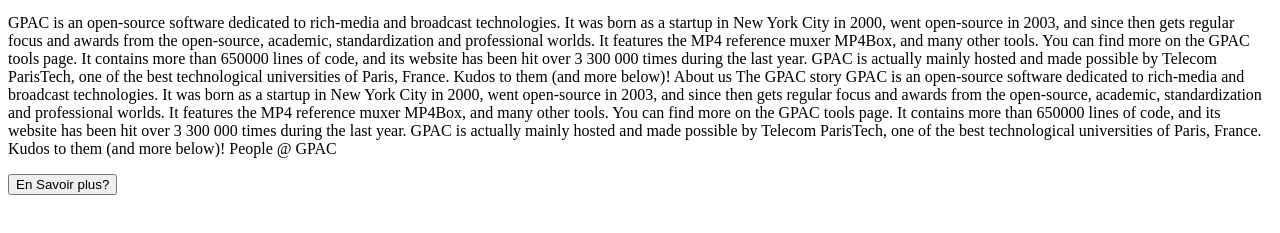
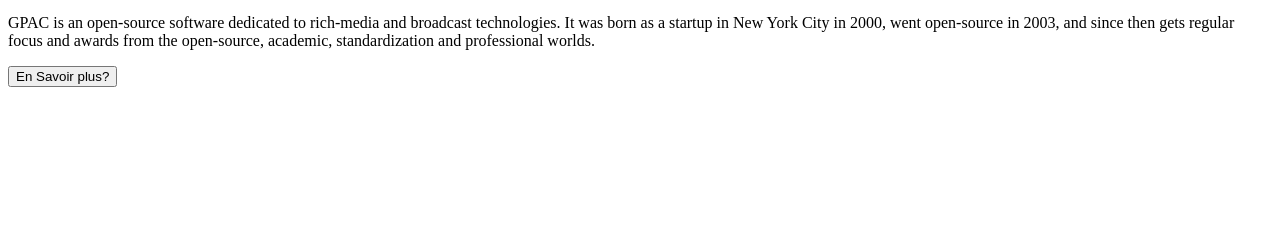
Before and after one commit to rolodub/TP_HTMLok2, a plain HTML site: page src/tp_html.html in a window 1280 px wide. Shown: the part 87-320 px from the top of the page. Drawn offline with Linux system fonts and the light colour scheme.

Commit message:
modif en cours

```diff
--- a/src/tp_html.html
+++ b/src/tp_html.html
@@ -12,19 +12,6 @@
 <a href="https://gpac.wp.imt.fr">Vous voulez en savoir plus?</a>
 <p>GPAC is an open-source software dedicated to rich-media and broadcast technologies. It was born as a startup in New York City in 2000, went open-source in 2003, and since then gets regular focus and awards from the open-source, academic, standardization and professional worlds.
 
-It features the MP4 reference muxer MP4Box, and many other tools. You can find more on the GPAC tools page. It contains more than 650000 lines of code, and its website has been hit over 3 300 000 times during the last year.
-
-GPAC is actually mainly hosted and made possible by Telecom ParisTech, one of the best technological universities of Paris, France. Kudos to them (and more below)!
-About us
-The GPAC story
-
-GPAC is an open-source software dedicated to rich-media and broadcast technologies. It was born as a startup in New York City in 2000, went open-source in 2003, and since then gets regular focus and awards from the open-source, academic, standardization and professional worlds.
-
-It features the MP4 reference muxer MP4Box, and many other tools. You can find more on the GPAC tools page. It contains more than 650000 lines of code, and its website has been hit over 3 300 000 times during the last year.
-
-GPAC is actually mainly hosted and made possible by Telecom ParisTech, one of the best technological universities of Paris, France. Kudos to them (and more below)!
-
-People @ GPAC
 
 
 </p>
```
